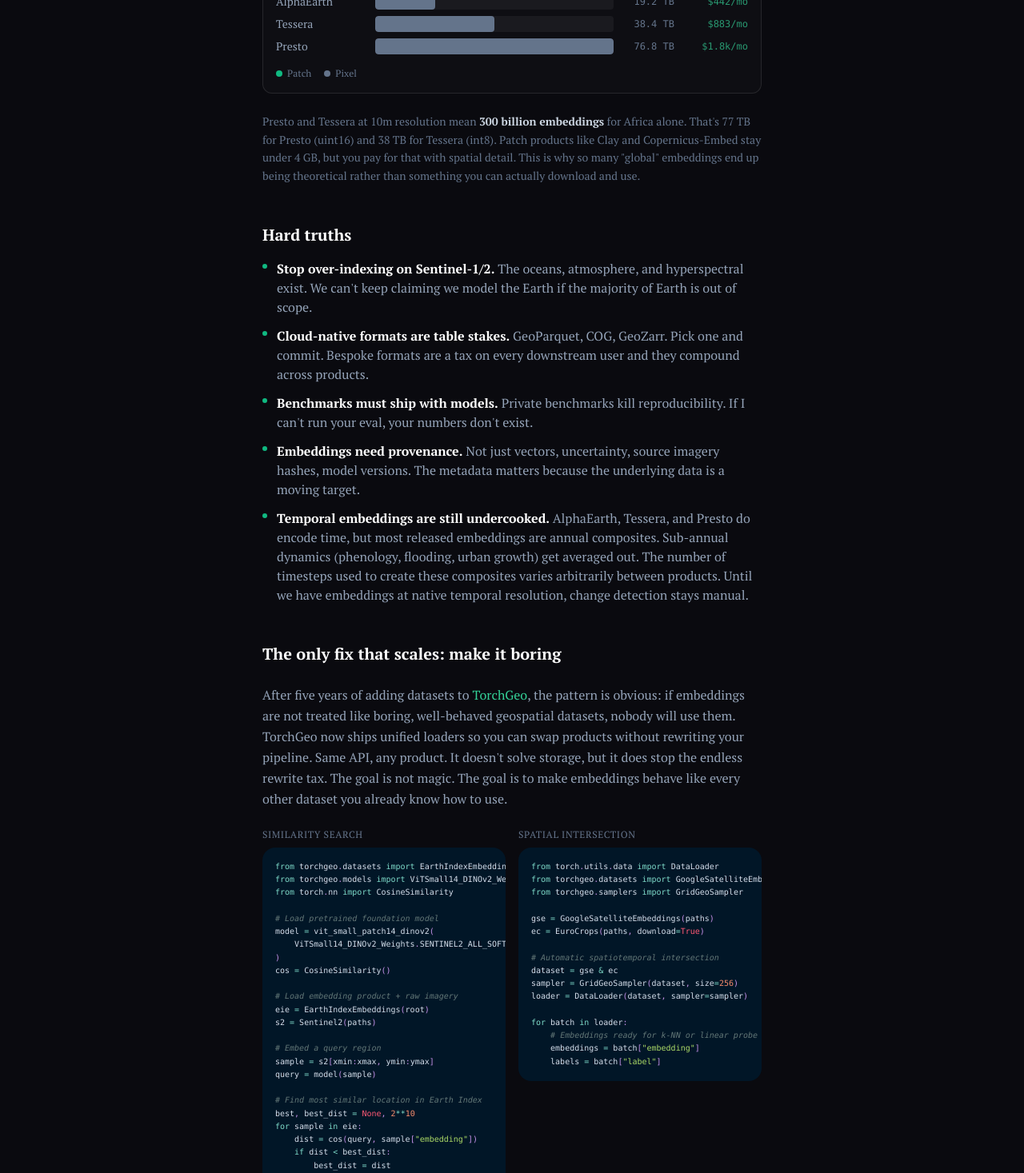
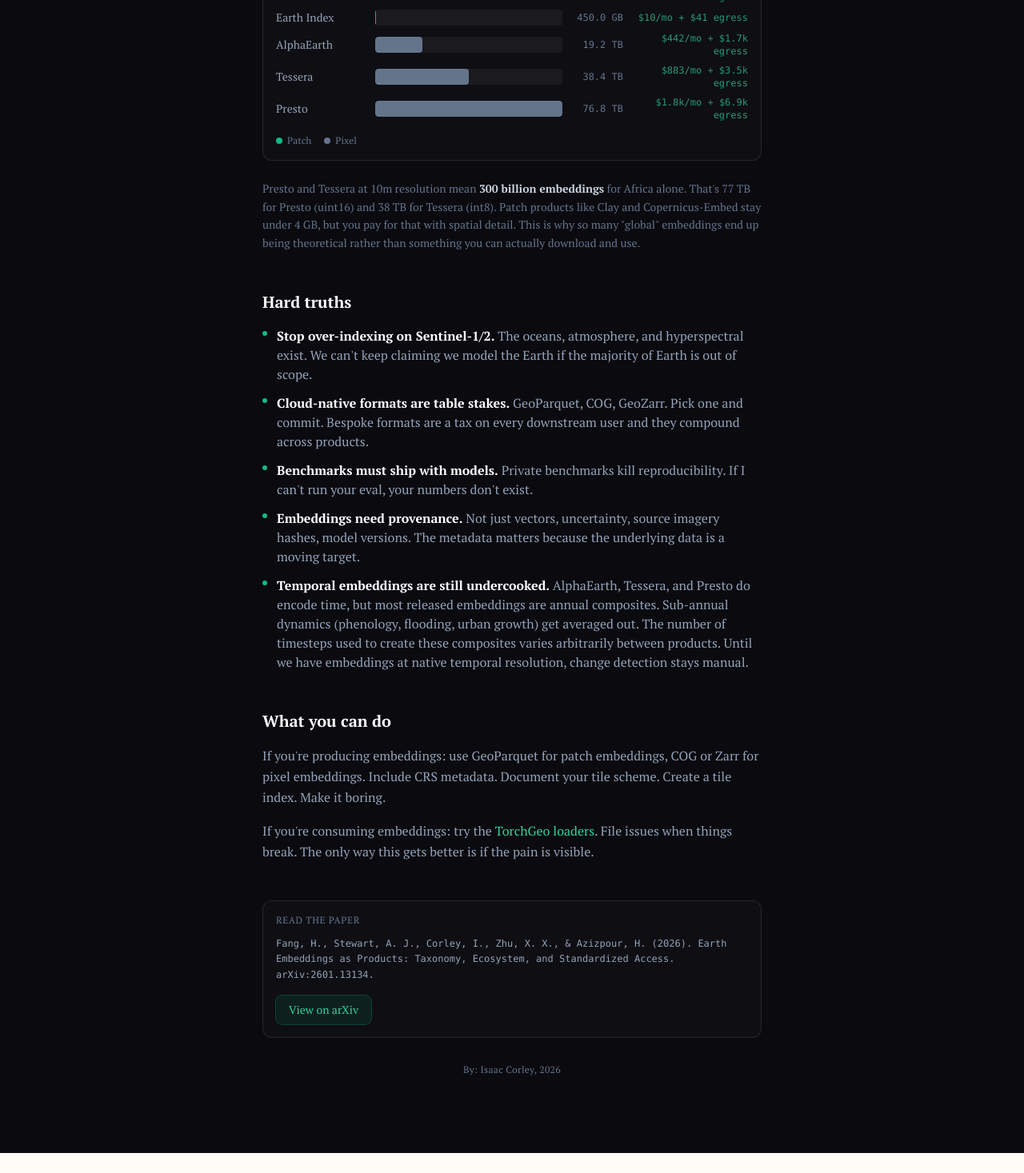
Before and after one commit to isaaccorley/isaaccorley.github.io, a Next.js app: page /earth-embedding-products in a window 1280 px wide. Shown: the part 3420-4887 px from the top of the page at 80% size. After the commit the page ends 4862 px from the top, so only its background shows below. Built offline with nearby package versions, Linux system fonts and the light colour scheme.

Commit message:
fix: correct cosine similarity logic, add egress costs, remove TorchGeo code section

```diff
--- a/src/app/earth-embedding-products/page.tsx
+++ b/src/app/earth-embedding-products/page.tsx
@@ -1,7 +1,6 @@
 import type { Metadata } from "next";
 import Link from "next/link";
 import { ArrowRight, Database, Target, Wrench } from "lucide-react";
-import { CodeBlock } from "@/components/code-block";
 import { Footer } from "@/components/footer";
 
 const title = "The Technical Debt of Earth Embedding Products";
@@ -164,57 +163,20 @@ function formatBytes(bytes: number): string {
   return `${bytes.toFixed(0)} B`;
 }
 
-// AWS S3 Standard storage: ~$0.023/GB/month
+// AWS S3 Standard storage: ~$0.023/GB/month, egress: ~$0.09/GB
 function formatS3Cost(bytes: number): string {
   const gb = bytes / 1e9;
-  const costPerMonth = gb * 0.023;
-  if (costPerMonth >= 1000) return `$${(costPerMonth / 1000).toFixed(1)}k/mo`;
-  if (costPerMonth >= 1) return `$${costPerMonth.toFixed(0)}/mo`;
-  return `$${costPerMonth.toFixed(2)}/mo`;
+  const storagePerMonth = gb * 0.023;
+  const egressOnce = gb * 0.09;
+
+  const formatCost = (cost: number): string => {
+    if (cost >= 1000) return `$${(cost / 1000).toFixed(1)}k`;
+    if (cost >= 1) return `$${cost.toFixed(0)}`;
+    return `$${cost.toFixed(2)}`;
+  };
+
+  return `${formatCost(storagePerMonth)}/mo + ${formatCost(egressOnce)} egress`;
 }
-
-const torchGeoSnippet = `from torchgeo.datasets import EarthIndexEmbeddings, Sentinel2
-from torchgeo.models import ViTSmall14_DINOv2_Weights, vit_small_patch14_dinov2
-from torch.nn import CosineSimilarity
-
-# Load pretrained foundation model
-model = vit_small_patch14_dinov2(
-    ViTSmall14_DINOv2_Weights.SENTINEL2_ALL_SOFTCON
-)
-cos = CosineSimilarity()
-
-# Load embedding product + raw imagery
-eie = EarthIndexEmbeddings(root)
-s2 = Sentinel2(paths)
-
-# Embed a query region
-sample = s2[xmin:xmax, ymin:ymax]
-query = model(sample)
-
-# Find most similar location in Earth Index
-best, best_dist = None, 2**10
-for sample in eie:
-    dist = cos(query, sample["embedding"])
-    if dist < best_dist:
-        best_dist = dist
-        best = (sample["x"], sample["y"])`;
-
-const torchGeoMappingSnippet = `from torch.utils.data import DataLoader
-from torchgeo.datasets import GoogleSatelliteEmbeddings, EuroCrops
-from torchgeo.samplers import GridGeoSampler
-
-gse = GoogleSatelliteEmbeddings(paths)
-ec = EuroCrops(paths, download=True)
-
-# Automatic spatiotemporal intersection
-dataset = gse & ec
-sampler = GridGeoSampler(dataset, size=256)
-loader = DataLoader(dataset, sampler=sampler)
-
-for batch in loader:
-    # Embeddings ready for k-NN or linear probe
-    embeddings = batch["embedding"]
-    labels = batch["label"]`;
 
 export default function EarthEmbeddingProductsPage() {
   const fileSizeData = productRows.map((product) => ({
@@ -684,7 +646,7 @@ export default function EarthEmbeddingProductsPage() {
                         <div className="w-16 shrink-0 text-right font-mono text-xs text-slate-500">
                           {formatBytes(continentSize)}
                         </div>
-                        <div className="w-20 shrink-0 text-right font-mono text-xs text-emerald-400/70">
+                        <div className="w-36 shrink-0 text-right font-mono text-xs text-emerald-400/70">
                           {formatS3Cost(continentSize)}
                         </div>
                       </div>
@@ -717,7 +679,7 @@ export default function EarthEmbeddingProductsPage() {
                       <div className="w-16 shrink-0 text-right font-mono text-xs text-slate-500">
                         {formatBytes(continentSize)}
                       </div>
-                      <div className="w-20 shrink-0 text-right font-mono text-xs text-emerald-400/70">
+                      <div className="w-36 shrink-0 text-right font-mono text-xs text-emerald-400/70">
                         {formatS3Cost(continentSize)}
                       </div>
                     </div>
@@ -795,44 +757,6 @@ export default function EarthEmbeddingProductsPage() {
             </ul>
           </section>
 
-          {/* The Fix */}
-          <section className="space-y-6">
-            <h2 className="text-xl font-semibold text-white">
-              The only fix that scales: make it boring
-            </h2>
-            <p className="leading-relaxed text-slate-400">
-              After five years of adding datasets to{" "}
-              <a
-                className="text-emerald-400 hover:text-emerald-300"
-                href="https://github.com/torchgeo/torchgeo"
-                target="_blank"
-                rel="noreferrer"
-              >
-                TorchGeo
-              </a>
-              , the pattern is obvious: if embeddings are not treated like boring, well-behaved
-              geospatial datasets, nobody will use them. TorchGeo now ships unified loaders so you
-              can swap products without rewriting your pipeline. Same API, any product. It
-              doesn&apos;t solve storage, but it does stop the endless rewrite tax. The goal is not
-              magic. The goal is to make embeddings behave like every other dataset you already know
-              how to use.
-            </p>
-            <div className="grid gap-4 sm:grid-cols-2">
-              <div className="space-y-2">
-                <p className="text-xs font-medium uppercase tracking-wider text-slate-500">
-                  Similarity search
-                </p>
-                <CodeBlock code={torchGeoSnippet} language="python" small />
-              </div>
-              <div className="space-y-2">
-                <p className="text-xs font-medium uppercase tracking-wider text-slate-500">
-                  Spatial intersection
-                </p>
-                <CodeBlock code={torchGeoMappingSnippet} language="python" small />
-              </div>
-            </div>
-          </section>
-
           {/* Call to action */}
           <section className="space-y-4">
             <h2 className="text-xl font-semibold text-white">What you can do</h2>
```
